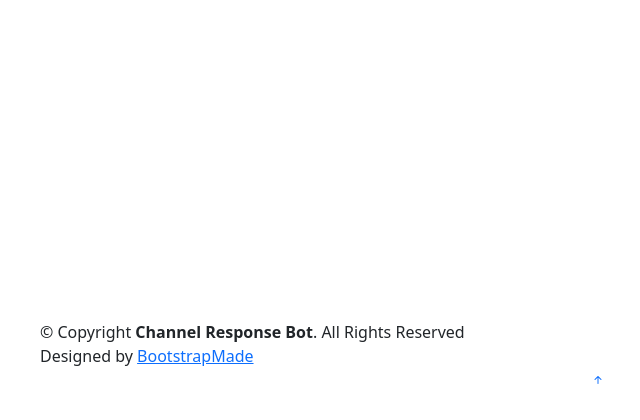
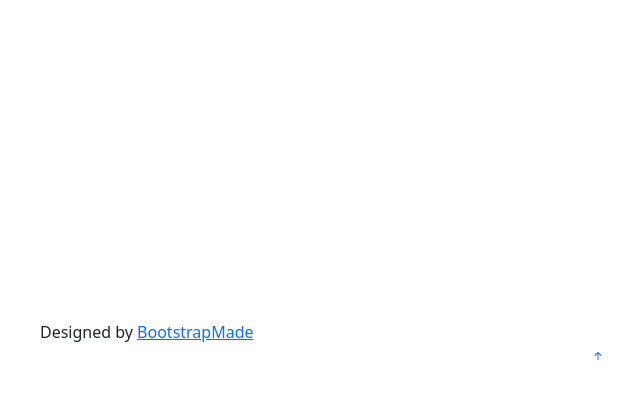
Before and after one commit to CodeHostedHere/crb_site, a Flask app: page / in a window 1280 px wide. Shown: the part 1451-1871 px from the top of the page, without its empty margins (42-682 px from the left). Run offline with Flask 3, Linux system fonts and the light colour scheme; some libraries are stand-ins or nearby versions.

Commit message:
Contact and footer

```diff
--- a/templates/index.html
+++ b/templates/index.html
@@ -342,7 +342,7 @@
         </div>
 
         <div class="row">
-          <div class="col-lg-5 d-flex align-items-stretch">
+          <div class="col-lg-12 d-flex align-items-stretch">
             <div class="info">
 
               <div class="email">
@@ -362,9 +362,6 @@
 
 
     <div class="container footer-bottom clearfix">
-      <div class="copyright">
-        &copy; Copyright <strong><span>Channel Response Bot</span></strong>. All Rights Reserved
-      </div>
       <div class="credits">
         <!-- All the links in the footer should remain intact. -->
         <!-- You can delete the links only if you purchased the pro version. -->
```
